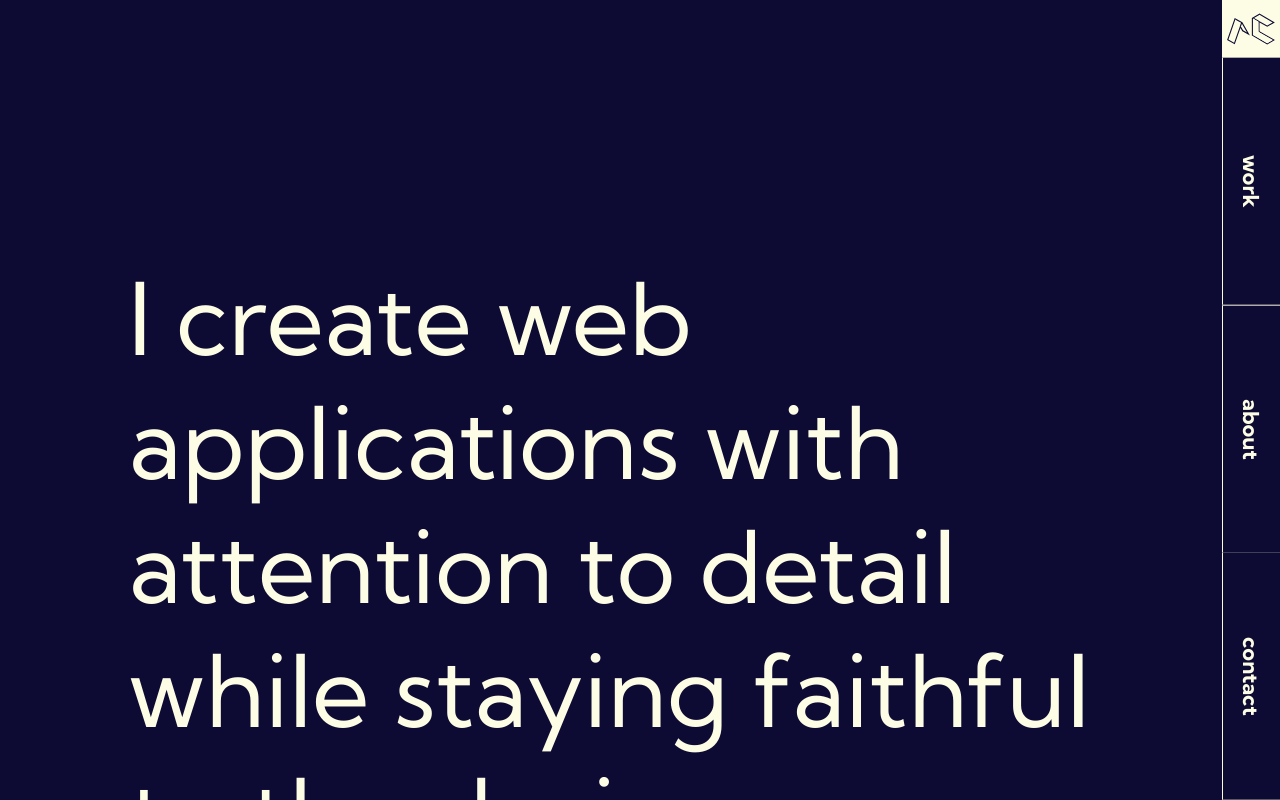
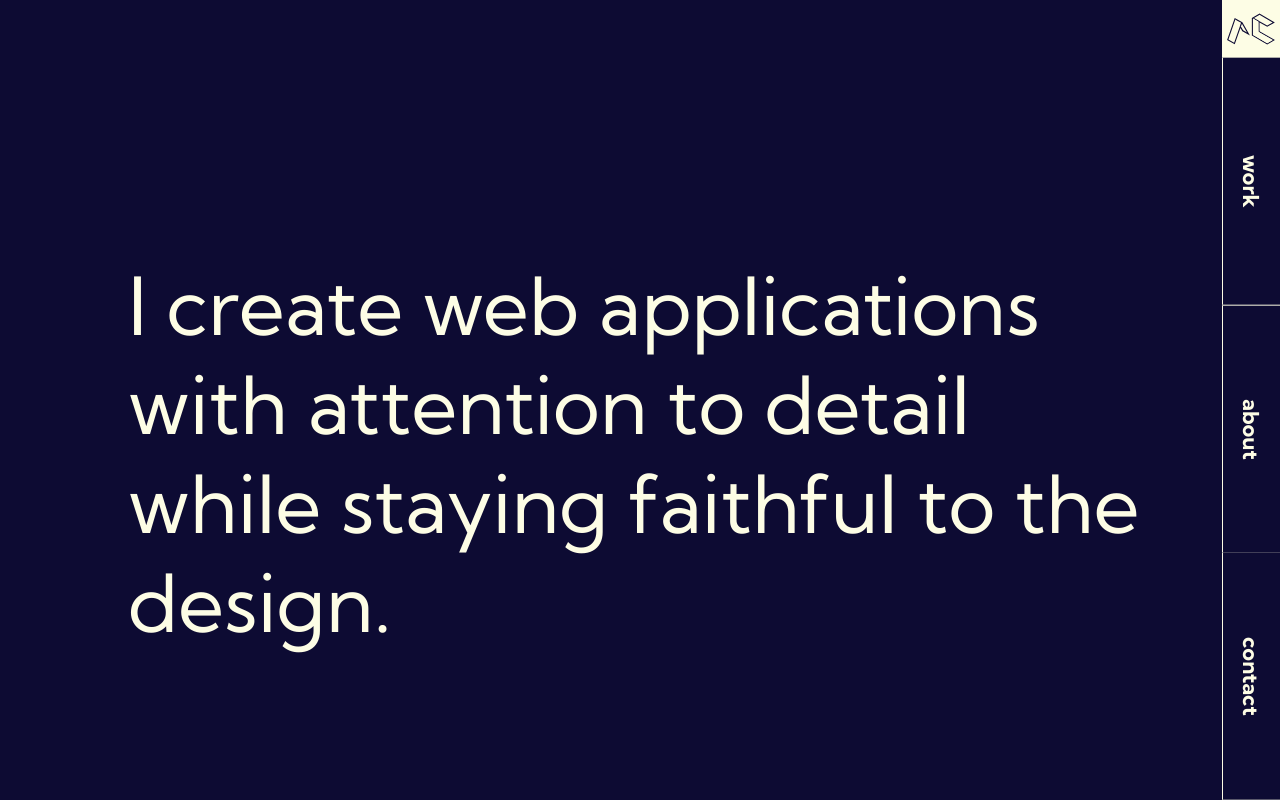
Before and after one commit to amelrc/AC_P, a React (Create React App) app: page /work in a window 1280 px wide. Built offline with nearby package versions, Linux system fonts and the light colour scheme.

Commit message:
adjusted font in projects

```diff
--- a/src/pages/menu.jsx
+++ b/src/pages/menu.jsx
@@ -24,18 +24,24 @@ export const MenuWrapper = styled.div`
 `;
 
 const Header1 = styled.h1`
-  font-size: 100px;
+  font-size: 12vw;
   font-weight: 500;
   color: #fdfde5;
   padding: 20% 10%;
+  @media ${device.tablet} {
+    font-size: 5rem;
+  }
 `;
 
 const Header2 = styled.h2`
-  font-size: 80px;
+  font-size: 10vw;
   font-weight: 300;
   color: #fdfde5;
   // text-align: center;
   padding: 0% 10%;
+  @media ${device.tablet} {
+    font-size: 4rem;
+  }
 `;
 
 const Header3 = styled.h3`
```
